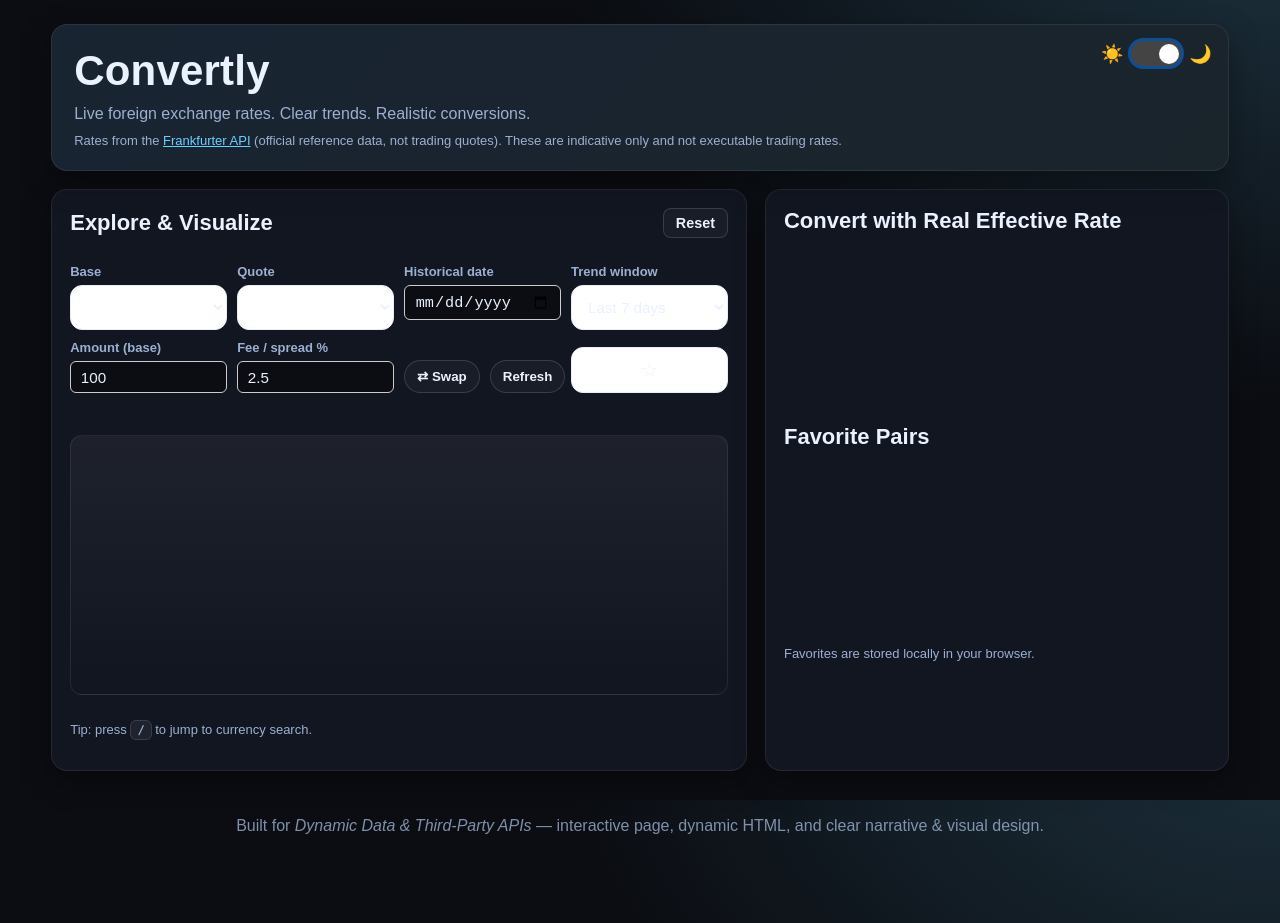
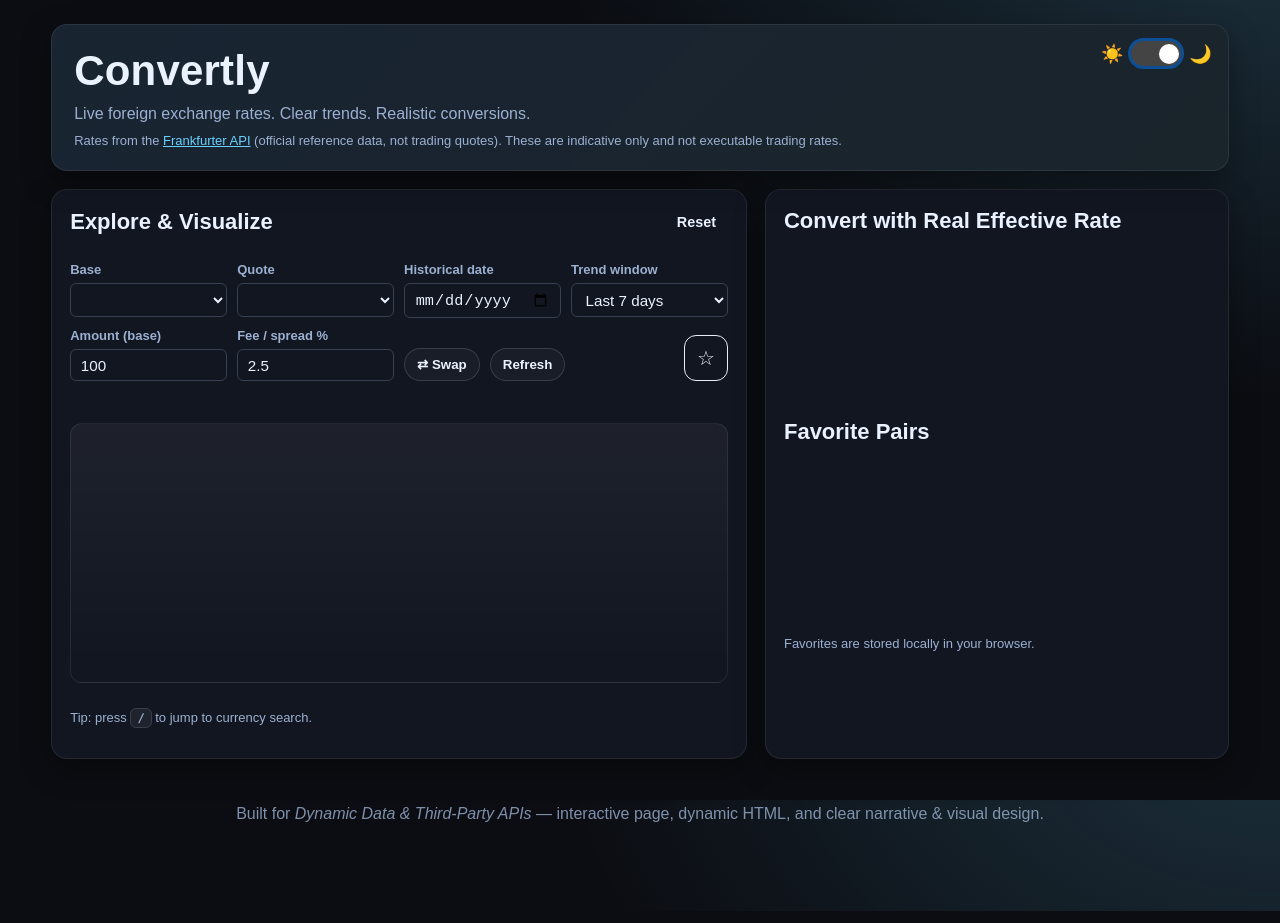
Before and after one commit to voq-sheridan/crypto-dashboard, a plain HTML site: page index.html in a window 1280 px wide. Both pictures are taken after a click on the button "Switch to dark mode". Drawn offline with Linux system fonts and the light colour scheme; no server answers.

Commit message:
updated css

```diff
--- a/style.css
+++ b/style.css
@@ -287,3 +287,89 @@ footer{ opacity:.8; color:var(--muted); text-align:center; margin-top:12px; }
 @media (max-width: 380px){
   .statbar{ grid-template-columns: 1fr; }
 }
+
+/* ===== PATCH: outlines + native select + compact Reset (appended) ===== */
+
+/* Buttons shouldn't be full-width by default */
+button {
+  width: auto;                    /* override earlier width:100% */
+  background: var(--panel);
+  color: var(--text);
+}
+
+/* Reset button: compact + outlined */
+#resetApp {
+  padding: .35rem .75rem;
+  font-size: .9rem;
+  line-height: 1.2;
+  border-radius: 8px;
+}
+.pill.btn-outline {
+  border: 2px solid var(--accent);
+  background: transparent;
+  color: var(--accent);
+}
+.pill.btn-outline:hover { background: rgba(0,104,255,.12); }
+.pill.btn-outline:focus-visible {
+  outline: none;
+  box-shadow: 0 0 0 3px rgba(0,104,255,.28);
+}
+
+/* Inputs + selects: light outlines (override the generic input/select/button block) */
+input[type="text"],
+input[type="number"],
+input[type="date"],
+select {
+  border: 1.5px solid #ccc;
+  border-radius: 6px;
+  padding: 0.4rem 0.6rem;
+  background: var(--panel);
+  color: var(--text);
+  font-size: 0.95rem;
+  width: 100%;
+  box-sizing: border-box;
+  transition: border-color .2s, box-shadow .2s;
+}
+
+/* Hover + focus states */
+input[type="text"]:hover,
+input[type="number"]:hover,
+input[type="date"]:hover,
+select:hover { border-color: #999; }
+
+input[type="text"]:focus,
+input[type="number"]:focus,
+input[type="date"]:focus,
+select:focus {
+  outline: none;
+  border-color: var(--accent);
+  box-shadow: 0 0 0 2px rgba(0,104,255,.20);
+}
+
+/* Use the native dropdown arrow (no SVG) */
+select {
+  appearance: auto;
+  -webkit-appearance: menulist;   /* Safari/iOS */
+  -moz-appearance: menulist;      /* Firefox */
+  background-image: none;         /* ensure no custom caret is shown */
+  padding-right: 0.6rem;          /* remove extra space reserved for custom arrow */
+}
+
+/* Dark theme tuning so borders don't glow */
+[data-theme="dark"] input[type="text"],
+[data-theme="dark"] input[type="number"],
+[data-theme="dark"] input[type="date"],
+[data-theme="dark"] select {
+  border-color: #374151;
+  background: var(--panel);
+  color: var(--text);
+}
+[data-theme="dark"] input[type="text"]:hover,
+[data-theme="dark"] input[type="number"]:hover,
+[data-theme="dark"] input[type="date"]:hover,
+[data-theme="dark"] select:hover { border-color: #4b5563; }
+
+/* Keep Reset compact on small screens even with global mobile padding */
+@media (max-width: 600px) {
+  #resetApp { padding: .35rem .75rem; }
+}
```
